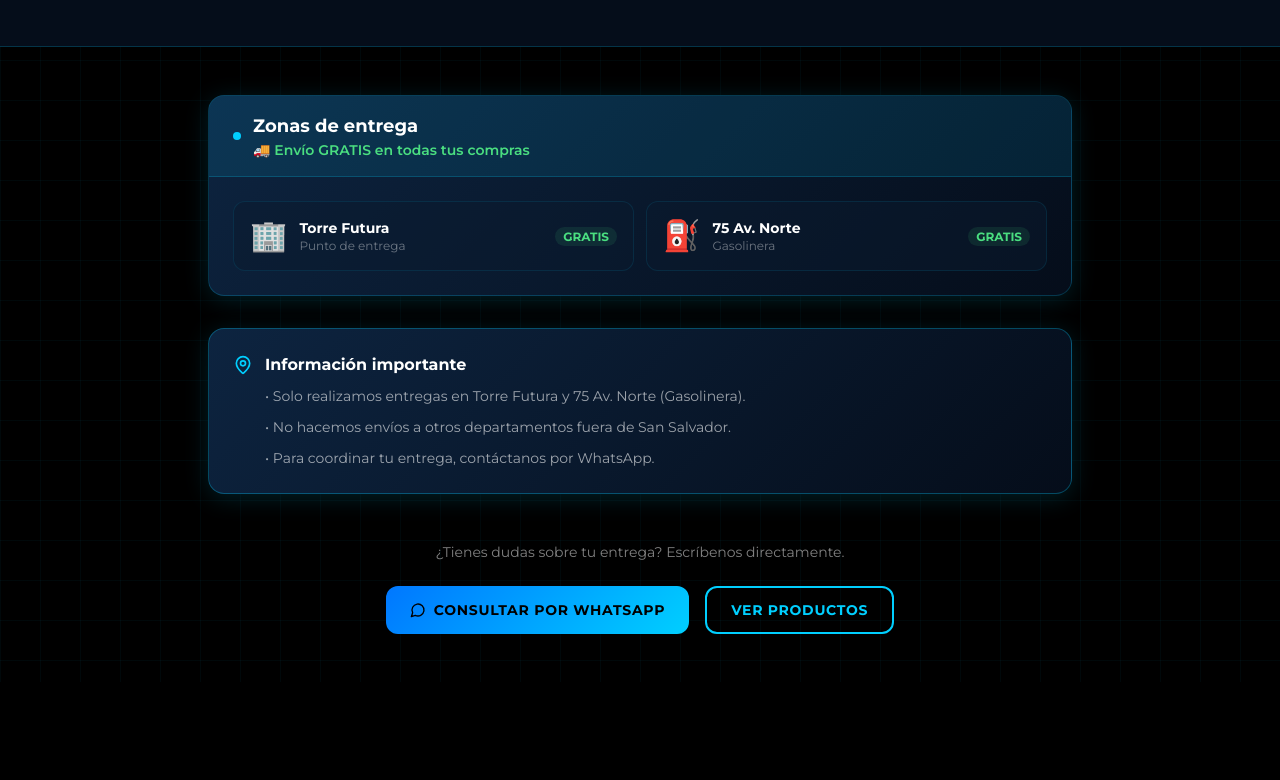
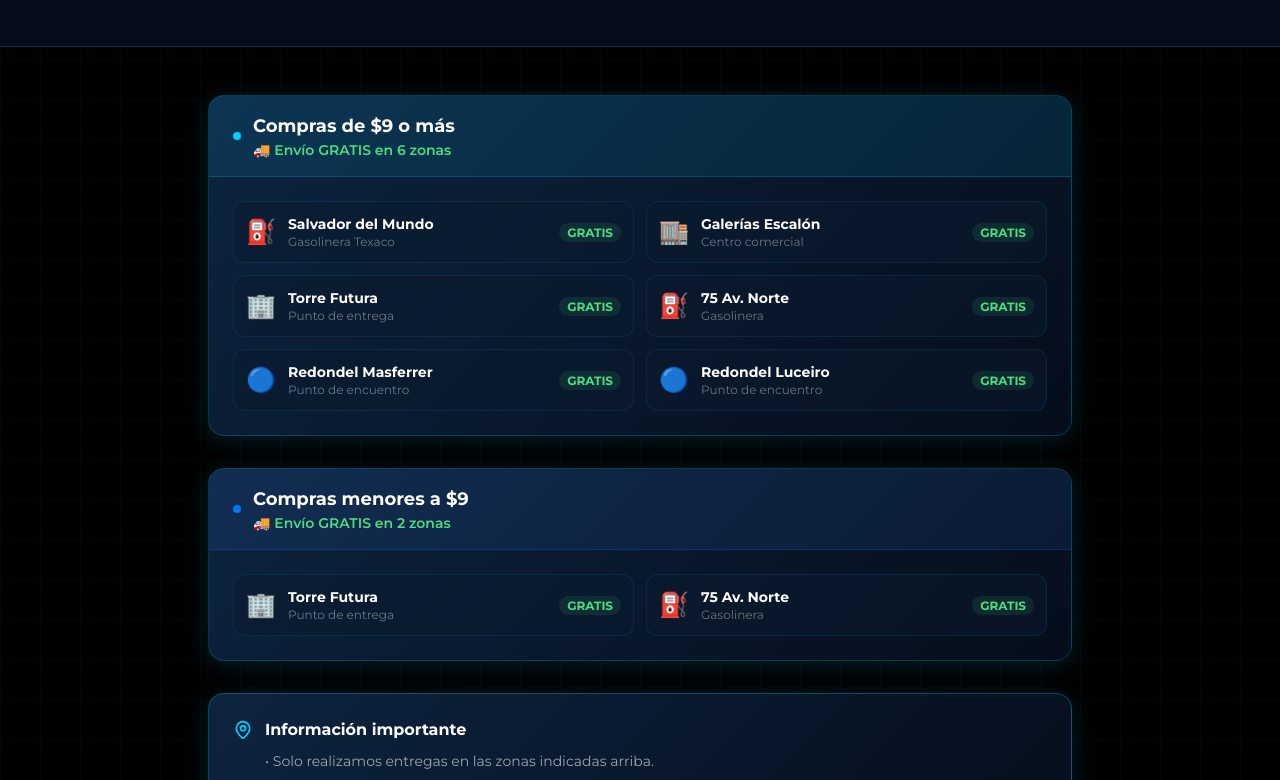
Before and after one commit to mabeldandoval-boop/Gotech-, a React (Vite) app: page /envios in a window 1280 px wide. Shown: the part 420-1200 px from the top of the page. Before the commit the page ends 1102 px from the top, so only its background shows below. Built offline with nearby package versions, Linux system fonts and the light colour scheme.

Commit message:
Restaurar página envíos con tiers $9+ y <$9

```diff
--- a/src/pages/DeliveryInfo.tsx
+++ b/src/pages/DeliveryInfo.tsx
@@ -1,7 +1,16 @@
 import { MapPin, Truck, MessageCircle } from "lucide-react";
 import { Link } from "react-router-dom";
 
-const zones = [
+const freeZonesOver9 = [
+  { name: "Salvador del Mundo", detail: "Gasolinera Texaco", icon: "⛽" },
+  { name: "Galerías Escalón", detail: "Centro comercial", icon: "🏬" },
+  { name: "Torre Futura", detail: "Punto de entrega", icon: "🏢" },
+  { name: "75 Av. Norte", detail: "Gasolinera", icon: "⛽" },
+  { name: "Redondel Masferrer", detail: "Punto de encuentro", icon: "🔵" },
+  { name: "Redondel Luceiro", detail: "Punto de encuentro", icon: "🔵" },
+];
+
+const freeZonesUnder9 = [
   { name: "Torre Futura", detail: "Punto de entrega", icon: "🏢" },
   { name: "75 Av. Norte", detail: "Gasolinera", icon: "⛽" },
 ];
@@ -23,7 +32,10 @@ export default function DeliveryInfo() {
             Hacemos entregas en San Salvador. Solo en las zonas indicadas, sin costo adicional.
           </p>
           <div className="flex flex-wrap justify-center gap-3 mt-6">
-            {zones.map((z) => (
+            {[
+              { name: "Torre Futura", icon: "🏢" },
+              { name: "75 Av. Norte (Gasolinera)", icon: "⛽" },
+            ].map((z) => (
               <div key={z.name} className="flex items-center gap-2 bg-neon-cyan/10 border border-neon-cyan/30 rounded-xl px-4 py-2">
                 <span>{z.icon}</span>
                 <span className="text-neon-cyan font-bold text-sm">{z.name}</span>
@@ -35,19 +47,44 @@ export default function DeliveryInfo() {
       </div>
 
       <div className="max-w-4xl mx-auto px-4 py-12 space-y-8">
-        {/* Zones card */}
+        {/* Compras $9 o más */}
         <div className="card-tech overflow-hidden">
           <div className="bg-neon-cyan/10 border-b border-neon-cyan/20 px-6 py-4 flex items-center gap-3">
             <div className="w-2 h-2 bg-neon-cyan rounded-full" />
             <div>
-              <h2 className="text-white font-bold text-lg">Zonas de entrega</h2>
-              <p className="text-green-400 text-sm font-semibold">🚚 Envío GRATIS en todas tus compras</p>
+              <h2 className="text-white font-bold text-lg">Compras de $9 o más</h2>
+              <p className="text-green-400 text-sm font-semibold">🚚 Envío GRATIS en 6 zonas</p>
             </div>
           </div>
           <div className="p-6 grid grid-cols-1 sm:grid-cols-2 gap-3">
-            {zones.map((zone) => (
-              <div key={zone.name} className="flex items-center gap-3 p-4 rounded-xl bg-dark-700/50 border border-neon-cyan/10">
-                <span className="text-3xl">{zone.icon}</span>
+            {freeZonesOver9.map((zone) => (
+              <div key={zone.name} className="flex items-center gap-3 p-3 rounded-xl bg-dark-700/50 border border-neon-cyan/10">
+                <span className="text-2xl">{zone.icon}</span>
+                <div>
+                  <p className="text-white font-bold text-sm">{zone.name}</p>
+                  <p className="text-white/40 text-xs">{zone.detail}</p>
+                </div>
+                <div className="ml-auto">
+                  <span className="text-green-400 text-xs font-bold bg-green-400/10 px-2 py-0.5 rounded-full">GRATIS</span>
+                </div>
+              </div>
+            ))}
+          </div>
+        </div>
+
+        {/* Compras menores a $9 */}
+        <div className="card-tech overflow-hidden">
+          <div className="bg-blue-500/10 border-b border-neon-blue/20 px-6 py-4 flex items-center gap-3">
+            <div className="w-2 h-2 bg-neon-blue rounded-full" />
+            <div>
+              <h2 className="text-white font-bold text-lg">Compras menores a $9</h2>
+              <p className="text-green-400 text-sm font-semibold">🚚 Envío GRATIS en 2 zonas</p>
+            </div>
+          </div>
+          <div className="p-6 grid grid-cols-1 sm:grid-cols-2 gap-3">
+            {freeZonesUnder9.map((zone) => (
+              <div key={zone.name} className="flex items-center gap-3 p-3 rounded-xl bg-dark-700/50 border border-neon-cyan/10">
+                <span className="text-2xl">{zone.icon}</span>
                 <div>
                   <p className="text-white font-bold text-sm">{zone.name}</p>
                   <p className="text-white/40 text-xs">{zone.detail}</p>
@@ -67,7 +104,7 @@ export default function DeliveryInfo() {
             <div>
               <h3 className="text-white font-bold mb-2">Información importante</h3>
               <ul className="space-y-2 text-white/60 text-sm leading-relaxed">
-                <li>• Solo realizamos entregas en Torre Futura y 75 Av. Norte (Gasolinera).</li>
+                <li>• Solo realizamos entregas en las zonas indicadas arriba.</li>
                 <li>• No hacemos envíos a otros departamentos fuera de San Salvador.</li>
                 <li>• Para coordinar tu entrega, contáctanos por WhatsApp.</li>
               </ul>
```
